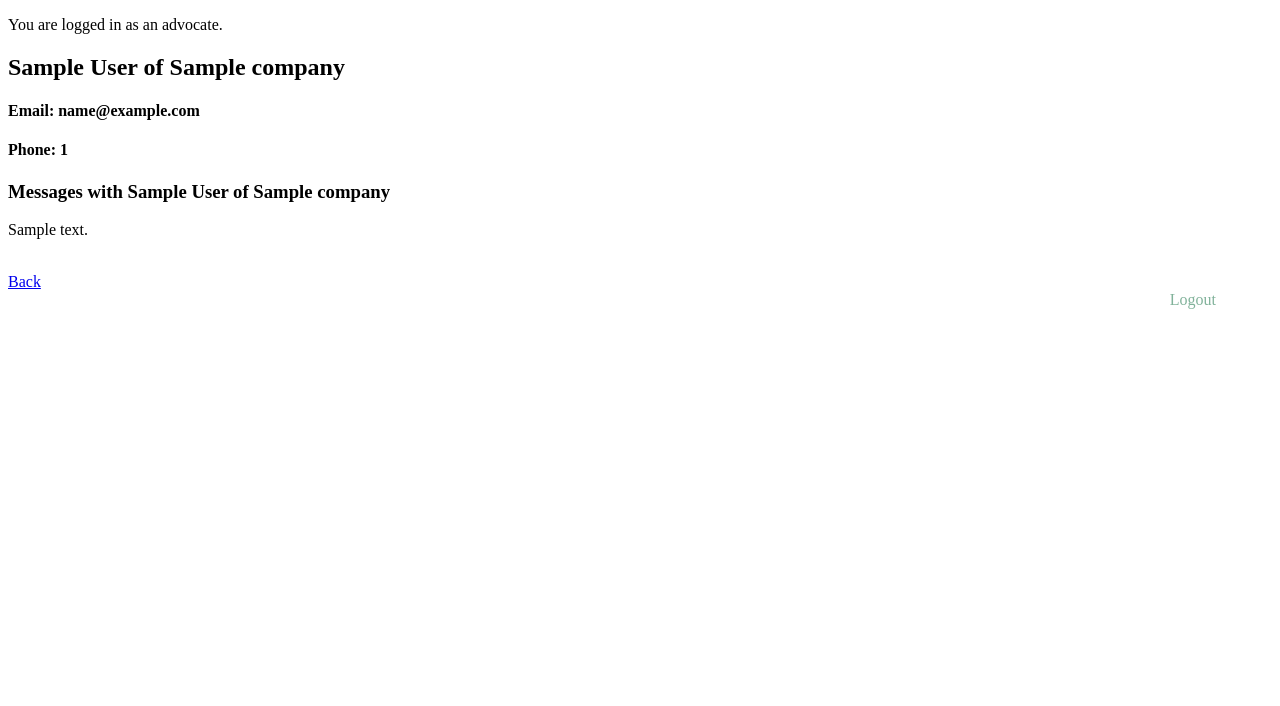
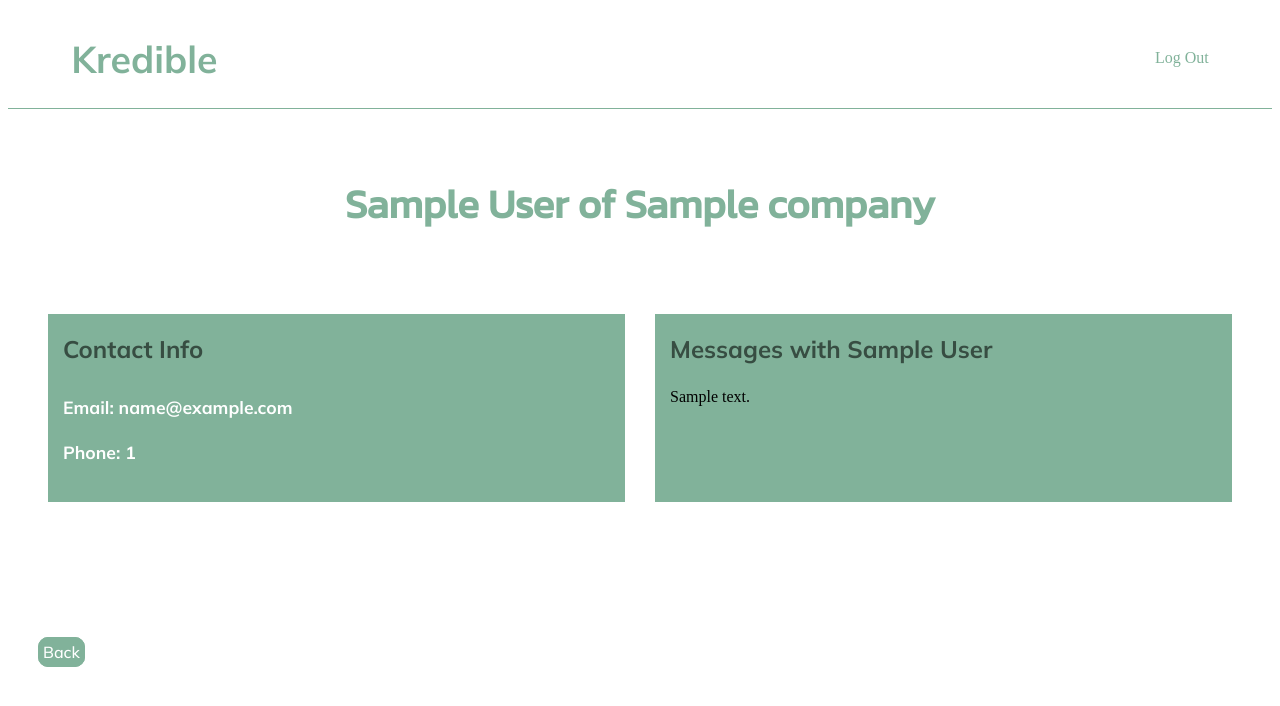
Before and after one commit to mitchhenline/kredible, a Flask app: template templates/view_ind_rep.html in a window 1280 px wide. Shown: the top 706 px of the page. Run offline with Flask 2, Linux system fonts and the light colour scheme; the template is opened without the code that fills it: most values are stand-ins (such as "Sample title", 1, 10 or a date in 2020).

Commit message:
iew rep css done

```diff
--- a/templates/advocate.html
+++ b/templates/advocate.html
@@ -5,7 +5,7 @@
 {% block body %}
 
 <nav id="navigation">
-    <a id="main-title" href="/"><img src="/img/logo.png" alt="Kredible"></a>
+    <a id="main-title" href="/"><h3>Kredible</h3></a>
     <a class= "logout" href="/adv_logout">Log Out</a>
 </nav>
 
@@ -19,6 +19,7 @@
 
 
 <div class="container-white">
+
     <h3 class="in-con-title-green">Your Meetings</h3>
     <div class="two-box-container">
         <div class="rep-column first-column">
@@ -50,6 +51,7 @@
             {% endfor %}
         </div>
     </div>
+
 </div>
 
 
--- a/templates/rep.html
+++ b/templates/rep.html
@@ -5,7 +5,7 @@
 {% block body %}
 
 <nav id="navigation">
-    <a id="main-title" href="/"><img src="/img/logo.png" alt="Kredible"></a>
+    <a id="main-title" href="/"><h3>Kredible</h3></a>
     <a class= "logout" href="/rep_logout">Log Out</a>
 </nav>
 
--- a/templates/view_ind_meeting.html
+++ b/templates/view_ind_meeting.html
@@ -5,7 +5,7 @@
 {% block body %}
 
 <nav id="navigation">
-    <a id="main-title" href="/"><img src="/img/logo.png" alt="Kredible"></a>
+    <a id="main-title" href="/"><h3>Kredible</h3></a>
     <a class= "logout" href="/rep_logout">Log Out</a>
 </nav>
 
--- a/templates/view_ind_meeting_as_adv.html
+++ b/templates/view_ind_meeting_as_adv.html
@@ -5,7 +5,7 @@
 {% block body %}
 
 <nav id="navigation">
-    <a id="main-title" href="/"><img src="/img/logo.png" alt="Kredible"></a>
+    <a id="main-title" href="/"><h3>Kredible</h3></a>
     <a class= "logout" href="/adv_logout">Log Out</a>
 </nav>
 
--- a/templates/view_ind_rep.html
+++ b/templates/view_ind_rep.html
@@ -4,26 +4,39 @@
 
 {% block body %}
 
-<p>You are logged in as an advocate.</p>
+<nav id="navigation">
+    <a id="main-title" href="/"><h3>Kredible</h3></a>
+    <a class= "logout" href="/adv_logout">Log Out</a>
+</nav>
 
-<h2>{{ rep.first_name }} {{ rep.last_name }} of {{ rep.company }}</h2>
-<h4>Email: {{ rep.email }}</h4>
-<h4>Phone: {{ rep.phone_number }}</h4>
 
-<div>
-    <h3>Messages with {{ rep.first_name }} {{ rep.last_name }} of {{ rep.company }}</h3>
-    {% for message in message_list %}
-                <p>
-                    {{ message }}
-                </p><br>
-    {% endfor %}
+
+<div class="container-white">
+    <h3 class="in-con-title-green">{{ rep.first_name }} {{ rep.last_name }} of {{ rep.company }}</h3>
+
+    <div class="two-box-container">
+
+        <div class="rep-column first-column">
+            <h4 class="in-con-sub-title">Contact Info</h4>
+            <h4 class="view-box-font">Email: {{ rep.email }}</h4>
+            <h4 class="view-box-font">Phone: {{ rep.phone_number }}</h4>
+        </div>
+
+        <div class="rep-column second-column">
+            <h3 class="in-con-sub-title">Messages with {{ rep.first_name }} {{ rep.last_name }}</h3>
+            {% for message in message_list %}
+                        <p>
+                            {{ message }}
+                        </p><br>
+            {% endfor %}
+        </div>
+
+    </div>
 </div>
 
-<a href="/advocate">
+<a class="back" href="/advocate">
     Back
 </a>
-<br>
-<a class= "logout" href="/adv_logout">Logout</a>
 
 {% endblock %}
 
```
